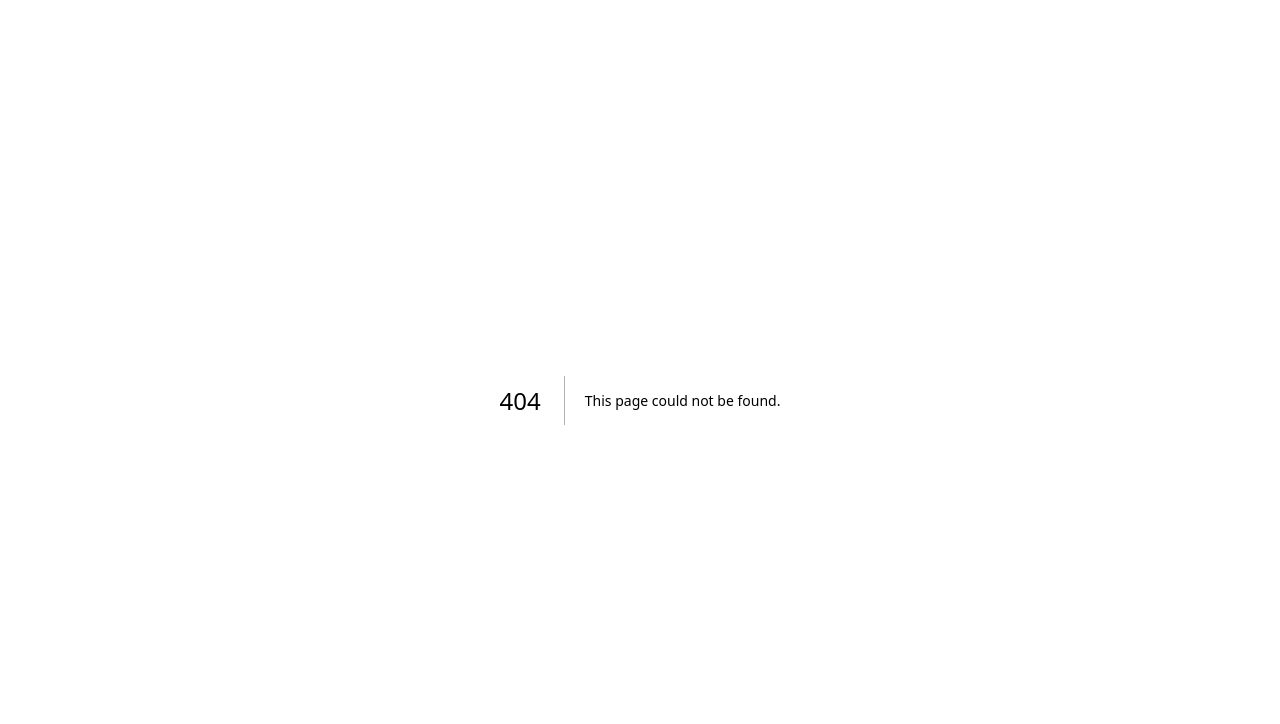
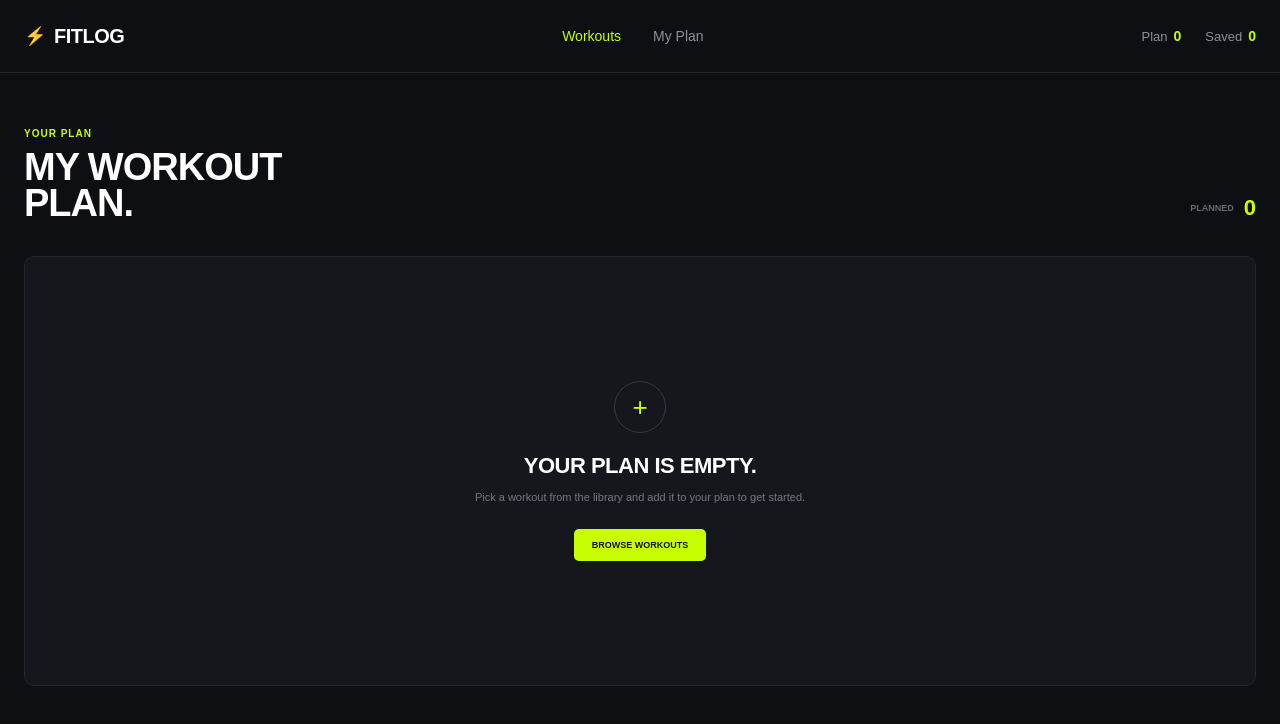
Before and after one commit to saifulsagor2/gym-based-project, a Next.js app: page /my-plan in a window 1280 px wide. Before the commit this address had no page. Shown: the top 724 px of the page. Built offline with nearby package versions, Linux system fonts and the light colour scheme.

Commit message:
add my plan page

```diff
--- a/src/app/globals.css
+++ b/src/app/globals.css
@@ -716,3 +716,139 @@ button {
     width: 100%;
   }
 }
+
+/* My Plan */
+
+.plan-page {
+  min-height: calc(100vh - 73px);
+  padding: 55px 24px 80px;
+}
+
+.plan-container {
+  width: 100%;
+  max-width: 1280px;
+  margin: 0 auto;
+}
+
+.plan-header {
+  display: flex;
+  align-items: flex-end;
+  justify-content: space-between;
+
+  margin-bottom: 35px;
+}
+
+.plan-subtitle {
+  margin-bottom: 10px;
+
+  color: #c8ff00;
+
+  font-size: 10px;
+  font-weight: 800;
+  letter-spacing: 1px;
+}
+
+.plan-header h1 {
+  color: #ffffff;
+
+  font-size: 38px;
+  line-height: 0.95;
+  font-weight: 900;
+  letter-spacing: -1px;
+}
+
+.plan-count {
+  display: flex;
+  align-items: center;
+  gap: 10px;
+}
+
+.plan-count span {
+  color: #666a73;
+
+  font-size: 9px;
+  font-weight: 700;
+}
+
+.plan-count strong {
+  color: #c8ff00;
+
+  font-size: 22px;
+  font-weight: 900;
+}
+
+/* Empty Plan */
+
+.empty-plan {
+  min-height: 430px;
+
+  display: flex;
+  flex-direction: column;
+  align-items: center;
+  justify-content: center;
+
+  padding: 40px;
+
+  background: #15171d;
+  border: 1px solid #25272e;
+  border-radius: 10px;
+
+  text-align: center;
+}
+
+.empty-plan-icon {
+  width: 52px;
+  height: 52px;
+
+  display: flex;
+  align-items: center;
+  justify-content: center;
+
+  margin-bottom: 20px;
+
+  border: 1px solid #363942;
+  border-radius: 50%;
+
+  color: #c8ff00;
+
+  font-size: 26px;
+  font-weight: 300;
+}
+
+.empty-plan h2 {
+  margin-bottom: 10px;
+
+  color: #ffffff;
+
+  font-size: 22px;
+  font-weight: 900;
+  letter-spacing: -0.5px;
+}
+
+.empty-plan p {
+  max-width: 350px;
+  margin-bottom: 22px;
+
+  color: #747883;
+
+  font-size: 11px;
+  line-height: 1.6;
+}
+
+.browse-button {
+  padding: 11px 18px;
+
+  background: #c8ff00;
+  color: #10120d;
+
+  border-radius: 5px;
+
+  font-size: 9px;
+  font-weight: 800;
+
+  transition: 0.2s ease;
+}
+
+.browse-button:hover {
+  background: #d7ff45;
+}
--- /dev/null
+++ b/src/app/my-plan/page.tsx
@@ -0,0 +1,61 @@
+import Link from "next/link";
+import Navbar from "@/components/Navbar";
+
+const MyPlanPage = () => {
+  return (
+    <main>
+      <Navbar />
+
+      <section className="plan-page">
+        <div className="plan-container">
+
+          <div className="plan-header">
+            <div>
+              <p className="plan-subtitle">
+                YOUR PLAN
+              </p>
+
+              <h1>
+                MY WORKOUT
+                <br />
+                PLAN.
+              </h1>
+            </div>
+
+            <div className="plan-count">
+              <span>PLANNED</span>
+              <strong>0</strong>
+            </div>
+          </div>
+
+          <div className="empty-plan">
+
+            <div className="empty-plan-icon">
+              +
+            </div>
+
+            <h2>
+              YOUR PLAN IS EMPTY.
+            </h2>
+
+            <p>
+              Pick a workout from the library and
+              add it to your plan to get started.
+            </p>
+
+            <Link
+              href="/#workouts"
+              className="browse-button"
+            >
+              BROWSE WORKOUTS
+            </Link>
+
+          </div>
+
+        </div>
+      </section>
+    </main>
+  );
+};
+
+export default MyPlanPage;
```
